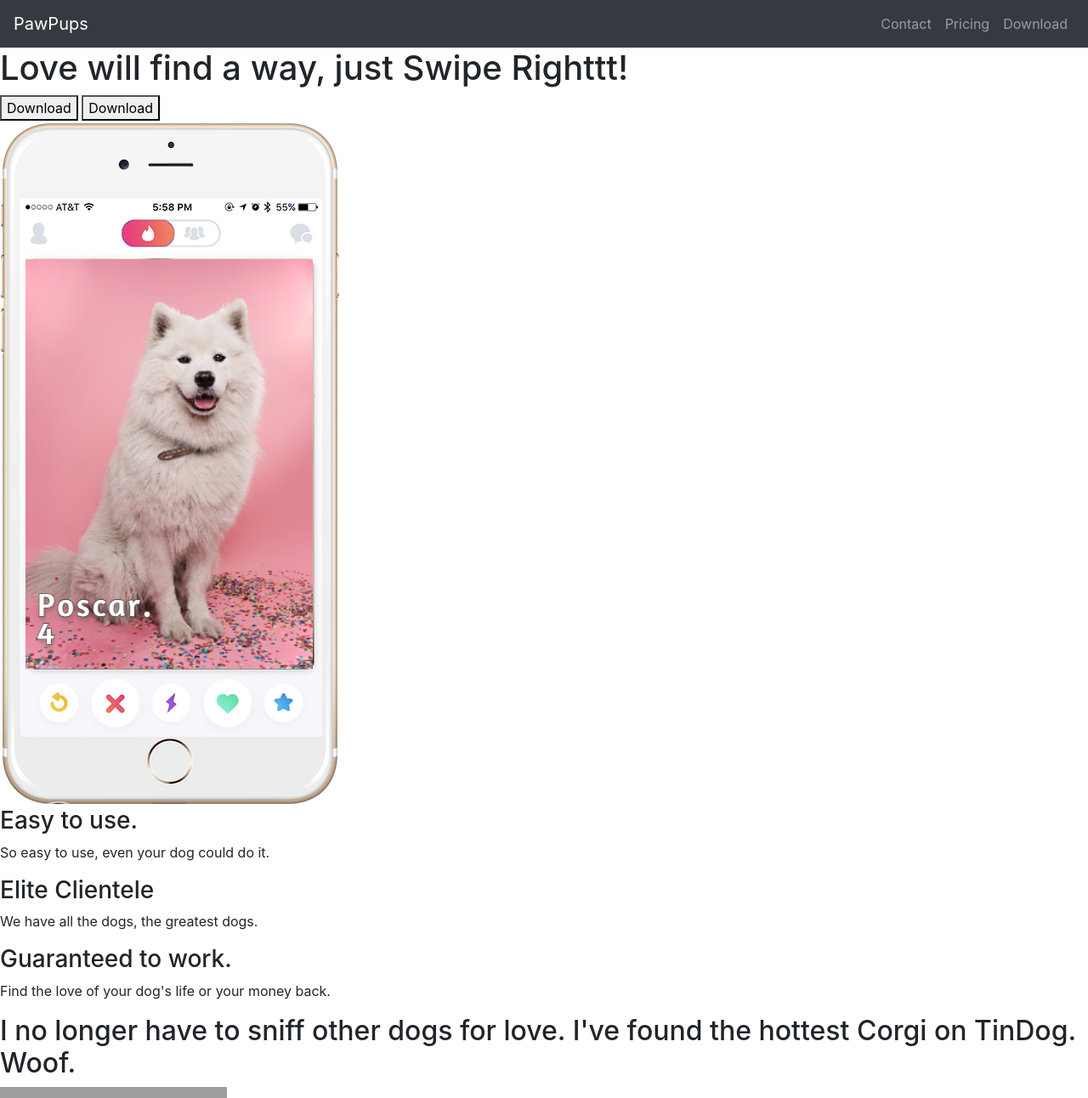
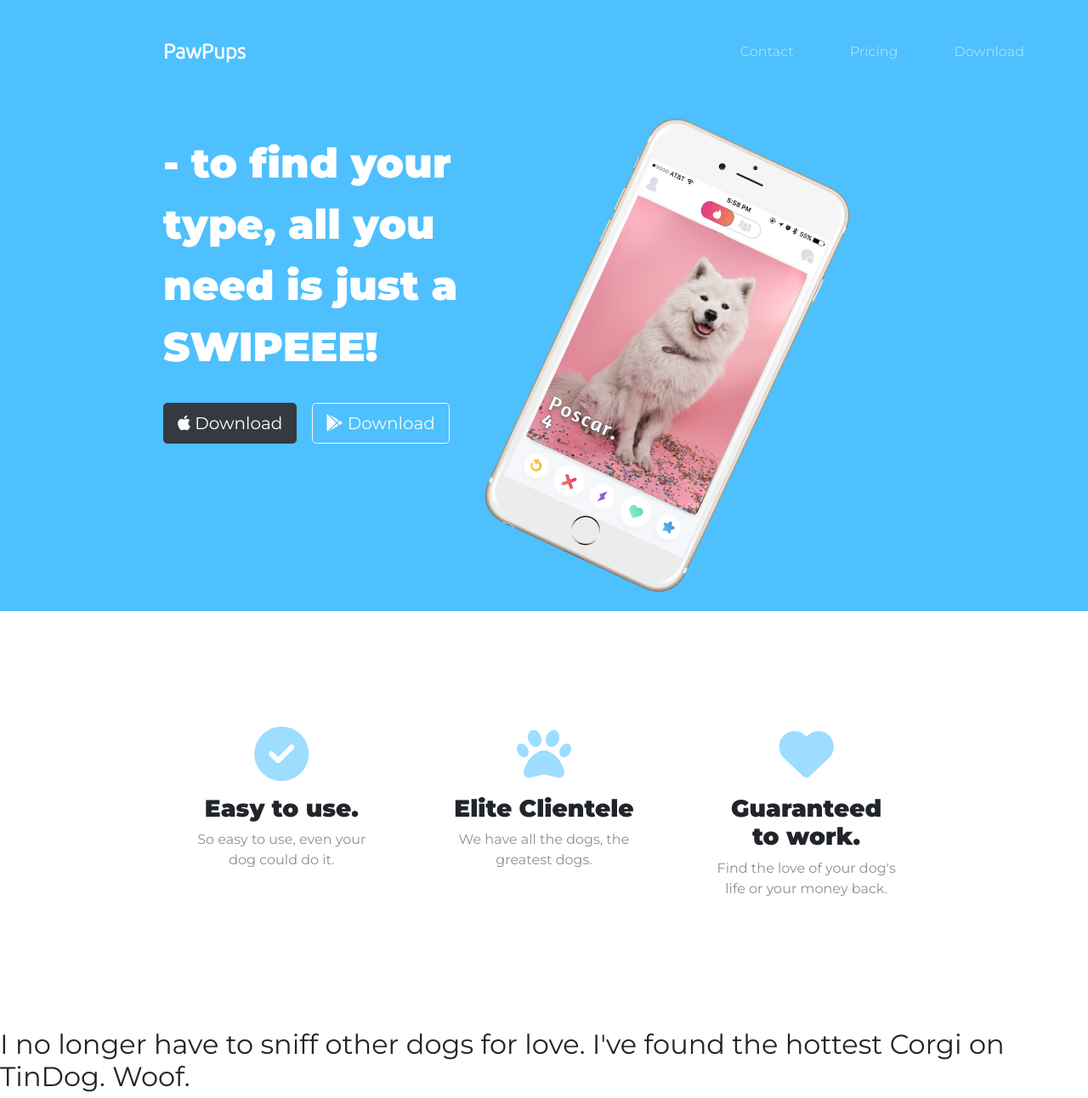
Before and after one commit to ritvizmishra/WebDev, a plain HTML site: page 3_Bootstrap/PawPups/index.html in a window 1280 px wide. Shown: the top 1292 px of the page at 85% size. Drawn offline with nearby package versions, Linux system fonts and the light colour scheme; grey boxes are pictures that could not be loaded.

Commit message:
update pawpups

```diff
--- a/3_Bootstrap/PawPups/css/styles.css
+++ b/3_Bootstrap/PawPups/css/styles.css
@@ -0,0 +1,79 @@
+body{
+    font-family: 'Montserrat', sans-serif;
+}
+
+#title{
+    background-color: #4ec0fd;
+    color: #fff;
+}
+
+.container-fluid{
+    padding: 3% 15%;
+}
+
+h1{
+    font-family: 'Montserrat', sans-serif;
+    font-size: 3rem;
+    font-weight: 900;
+    line-height: 1.5;
+}
+
+h3{
+    font-family: 'Montserrat', sans-serif;
+    font-weight: bold;
+}
+
+p{
+    color: #8f8f8f;
+}
+
+/* Navigation Bar */
+.navbar{
+    padding: 0 0 4.5rem;
+}
+
+.navbar-brand{
+    font-family: 'Ubuntu', sans-serif;
+    font-size: 1.5rem;
+    font-weight: bold;
+}
+
+.nav-item{
+    padding: 0 10%;
+}
+
+.nav-link{
+    font-family: 'Montserrat', sans-serif;
+    font-size: 1rem;
+    font-weight: 400;
+}
+
+/* Download Button */
+.download-btn{
+    margin: 5% 3% 5% 0;
+}
+
+/* Title Image */
+.title-image{
+    transform: rotate(25deg);
+    width: 60%;
+}
+
+/* Features Section */
+#features{
+    padding: 7% 15%;
+}
+
+.feature-box{
+    text-align: center;
+    padding: 5%;
+}
+
+.feature-icon{
+    color: #9dddff;
+    margin-bottom: 1rem;
+}
+
+.feature-icon:hover{
+    color: #4ec0fd;
+}
--- a/3_Bootstrap/PawPups/index.html
+++ b/3_Bootstrap/PawPups/index.html
@@ -3,18 +3,32 @@
   <head>
     <meta charset="utf-8">
     <meta name="viewport" content="width=device-width, initial-scale=1, shrink-to-fit=no">
+  <title>PawPups</title>
 
-  <title>PawPups</title>
+  <!-- Google Fonts -->
+  <link rel="preconnect" href="https://fonts.googleapis.com">
+  <link rel="preconnect" href="https://fonts.gstatic.com" crossorigin>
+  <link href="https://fonts.googleapis.com/css2?family=Montserrat:wght@100;400;900&family=Ubuntu:wght@300&display=swap" rel="stylesheet">
+
+  <!-- CSS Stylesheets -->
   <link rel="stylesheet" href="https://cdn.jsdelivr.net/npm/bootstrap@4.0.0/dist/css/bootstrap.min.css" integrity="sha384-Gn5384xqQ1aoWXA+058RXPxPg6fy4IWvTNh0E263XmFcJlSAwiGgFAW/dAiS6JXm" crossorigin="anonymous">
   <link rel="stylesheet" href="css/styles.css">
+
+  <!-- Font Awesome -->
+  <script src="https://kit.fontawesome.com/544ef003b6.js" crossorigin="anonymous"></script>
+
+  <!-- Bootstrap scripts -->
+  <script src="https://code.jquery.com/jquery-3.2.1.slim.min.js" integrity="sha384-KJ3o2DKtIkvYIK3UENzmM7KCkRr/rE9/Qpg6aAZGJwFDMVNA/GpGFF93hXpG5KkN" crossorigin="anonymous"></script>
+  <script src="https://cdn.jsdelivr.net/npm/popper.js@1.12.9/dist/umd/popper.min.js" integrity="sha384-ApNbgh9B+Y1QKtv3Rn7W3mgPxhU9K/ScQsAP7hUibX39j7fakFPskvXusvfa0b4Q" crossorigin="anonymous"></script>
+  <script src="https://cdn.jsdelivr.net/npm/bootstrap@4.0.0/dist/js/bootstrap.min.js" integrity="sha384-JZR6Spejh4U02d8jOt6vLEHfe/JQGiRRSQQxSfFWpi1MquVdAyjUar5+76PVCmYl" crossorigin="anonymous"></script>
 </head>
 
 <body>
 
   <section id="title">
-
+    <div class="container-fluid">
       <!-- Nav Bar -->
-    <nav class="navbar navbar-expand-lg navbar-dark bg-dark">
+     <nav class="navbar navbar-expand-lg navbar-dark">
          <a class="navbar-brand" href="">PawPups</a>
          <button class="navbar-toggler" type="button" data-toggle="collapse" data-target="#navbarTogglerDemo01" aria-controls="navbarTogglerDemo01" aria-expanded="false" aria-label="Toggle navigation">
               <span class="navbar-toggler-icon"></span>
@@ -36,31 +50,42 @@
 
      <!-- Title -->
 
-    <div>
-      <h1>Love will find a way, just Swipe Righttt!</h1>
-      <button type="button">Download</button>
-      <button type="button">Download</button>
+     <div class="row">
+        <div class="col-lg-6">
+          <h1>- to find your type, all you need is just a SWIPEEE!</h1>
+         <button type="button" class="btn btn-dark btn-lg download-btn"><i class="fa-brands fa-apple"></i> Download</button>
+          <button type="button" class="btn btn-outline-light btn-lg download-btn"><i class="fa-brands fa-google-play"></i> Download</button>
         </div>
-    <div>
-      <img src="images/iphone6.png" alt="iphone-mockup">
+        <div class="col-lg-6">
+          <img src="images/iphone6.png" class="title-image" alt="iphone-mockup">
         </div>
-
+      </div>
+    </div>
   </section>
 
 
   <!-- Features -->
 
   <section id="features">
-
+    <div class="row">
+      <div class="feature-box col-lg-4">
+        <i class="fa-solid fa-circle-check fa-4x feature-icon"></i>
         <h3>Easy to use.</h3>
         <p>So easy to use, even your dog could do it.</p>
+      </div>
 
+      <div class="feature-box col-lg-4">
+        <i class="fa-solid fa-paw fa-4x feature-icon"></i>
         <h3>Elite Clientele</h3>
         <p>We have all the dogs, the greatest dogs.</p>
+      </div>
 
+      <div class="feature-box col-lg-4">
+        <i class="fa-solid fa-heart fa-4x feature-icon"></i>
         <h3>Guaranteed to work.</h3>
         <p>Find the love of your dog's life or your money back.</p>
-
+      </div>
+    </div>
   </section>
 
 
@@ -144,10 +169,6 @@
 
   </footer>
 
-<script src="https://code.jquery.com/jquery-3.2.1.slim.min.js" integrity="sha384-KJ3o2DKtIkvYIK3UENzmM7KCkRr/rE9/Qpg6aAZGJwFDMVNA/GpGFF93hXpG5KkN" crossorigin="anonymous"></script>
-<script src="https://cdn.jsdelivr.net/npm/popper.js@1.12.9/dist/umd/popper.min.js" integrity="sha384-ApNbgh9B+Y1QKtv3Rn7W3mgPxhU9K/ScQsAP7hUibX39j7fakFPskvXusvfa0b4Q" crossorigin="anonymous"></script>
-<script src="https://cdn.jsdelivr.net/npm/bootstrap@4.0.0/dist/js/bootstrap.min.js" integrity="sha384-JZR6Spejh4U02d8jOt6vLEHfe/JQGiRRSQQxSfFWpi1MquVdAyjUar5+76PVCmYl" crossorigin="anonymous"></script>
-
 </body>
 
 </html>
```
Also changed, not shown: 3_Bootstrap/notes.txt. Lines whose indentation alone changed are shown as unchanged.
